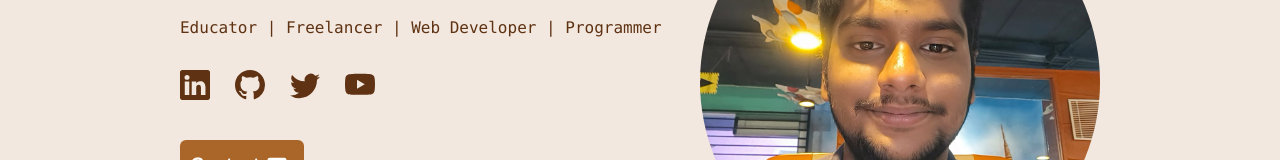
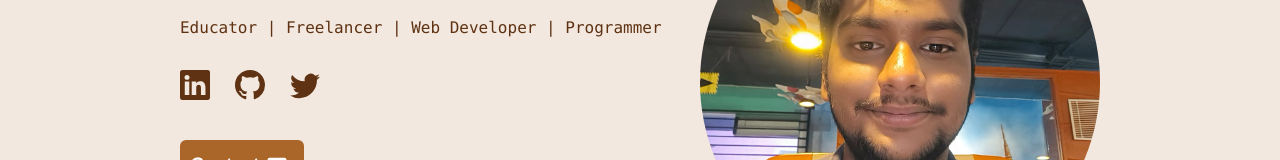
Before and after one commit to chsyam/portfolio, a React (Create React App) app: page / in a window 1280 px wide. Shown: the part 268-428 px from the top of the page. Built offline with nearby package versions, Linux system fonts and the light colour scheme.

Commit message:
removed yt channel logo

```diff
--- a/src/Components/Home.js
+++ b/src/Components/Home.js
@@ -17,10 +17,10 @@ const Home = () => {
 			link: "https://twitter.com/Syam_KumarCH",
 			logo: <BsTwitter />,
 		},
-		{
-			link: "https://www.youtube.com/channel/UCsnGsqVWEl_37bGwA_MmAng",
-			logo: <BsYoutube />,
-		},
+		// {
+		// 	link: "https://www.youtube.com/channel/UCsnGsqVWEl_37bGwA_MmAng",
+		// 	logo: <BsYoutube />,
+		// },
 	];
 
 
@@ -57,7 +57,7 @@ const Home = () => {
 				</div>
 			</div>
 			<div className="my-auto">
-				<img style={{borderRadius:"50%"}} width="400px" height="600px" src={Selfie} alt="myphoto"></img>
+				<img style={{ borderRadius: "50%" }} width="400px" height="600px" src={Selfie} alt="myphoto"></img>
 			</div>
 		</div>
 	);
```
